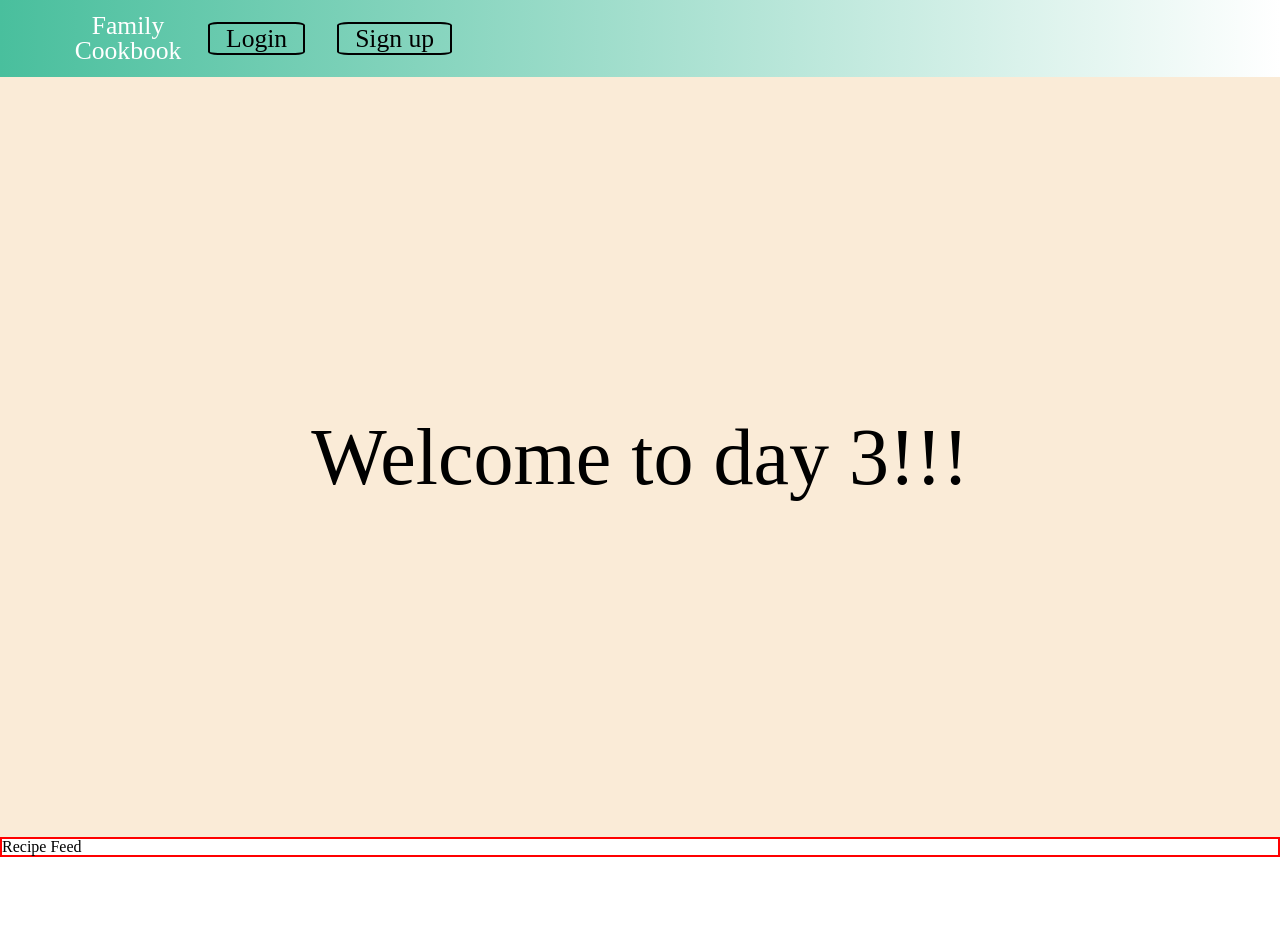
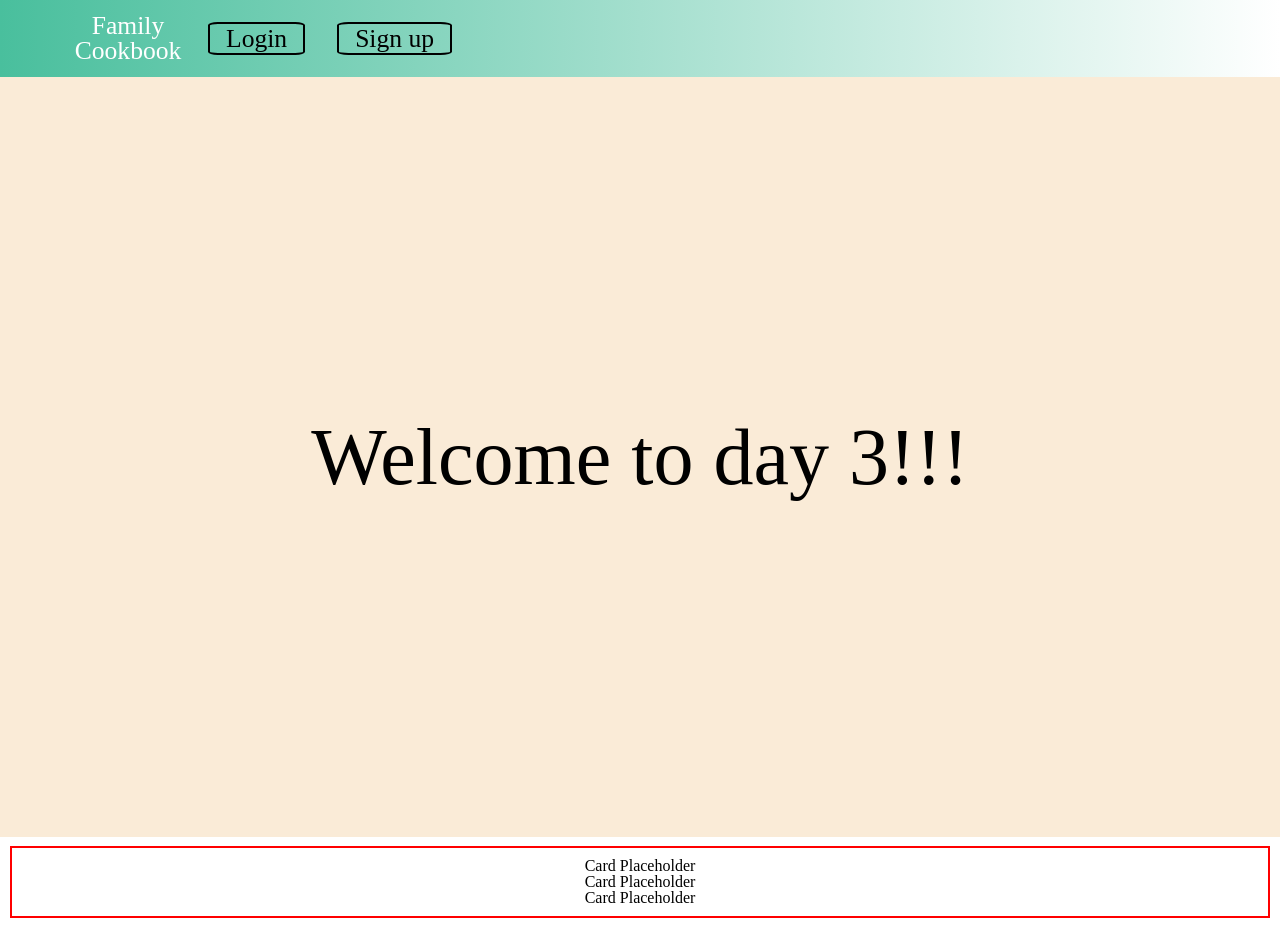
Before and after one commit to Secret-Recipes-Build-Week/frontend, a React (Create React App) app: page / in a window 1280 px wide. Before the commit the page ends 857 px from the top, so only its background shows below. Built offline with nearby package versions, Linux system fonts and the light colour scheme.

Commit message:
added placeholders where cards should be.

```diff
--- a/src/components/RecipeFeed.js
+++ b/src/components/RecipeFeed.js
@@ -3,7 +3,12 @@
 
 const RecipeFeedWrapper = styled.div`
   border: 2px solid red;
-  justify-content: center;
+  display: flex;
+  flex-direction: column;
+  justify-content: space-between;
+  align-items: center;
+  margin: 0.6rem;
+  padding: 0.6rem;
 `
 
 
@@ -12,7 +17,9 @@
     return (
         <div className="RecipeFeedDiv">
             <RecipeFeedWrapper>
-                <h1>Recipe Feed</h1>
+                <p>Card Placeholder </p>
+                <p>Card Placeholder </p>
+                <p>Card Placeholder </p>
                 {
                     // Add a function here to map over recipes in state, provided by endpoint.
                     // Need to receive a feed of three random public posts from axios call and display upon render. @MAXWELL.
```
